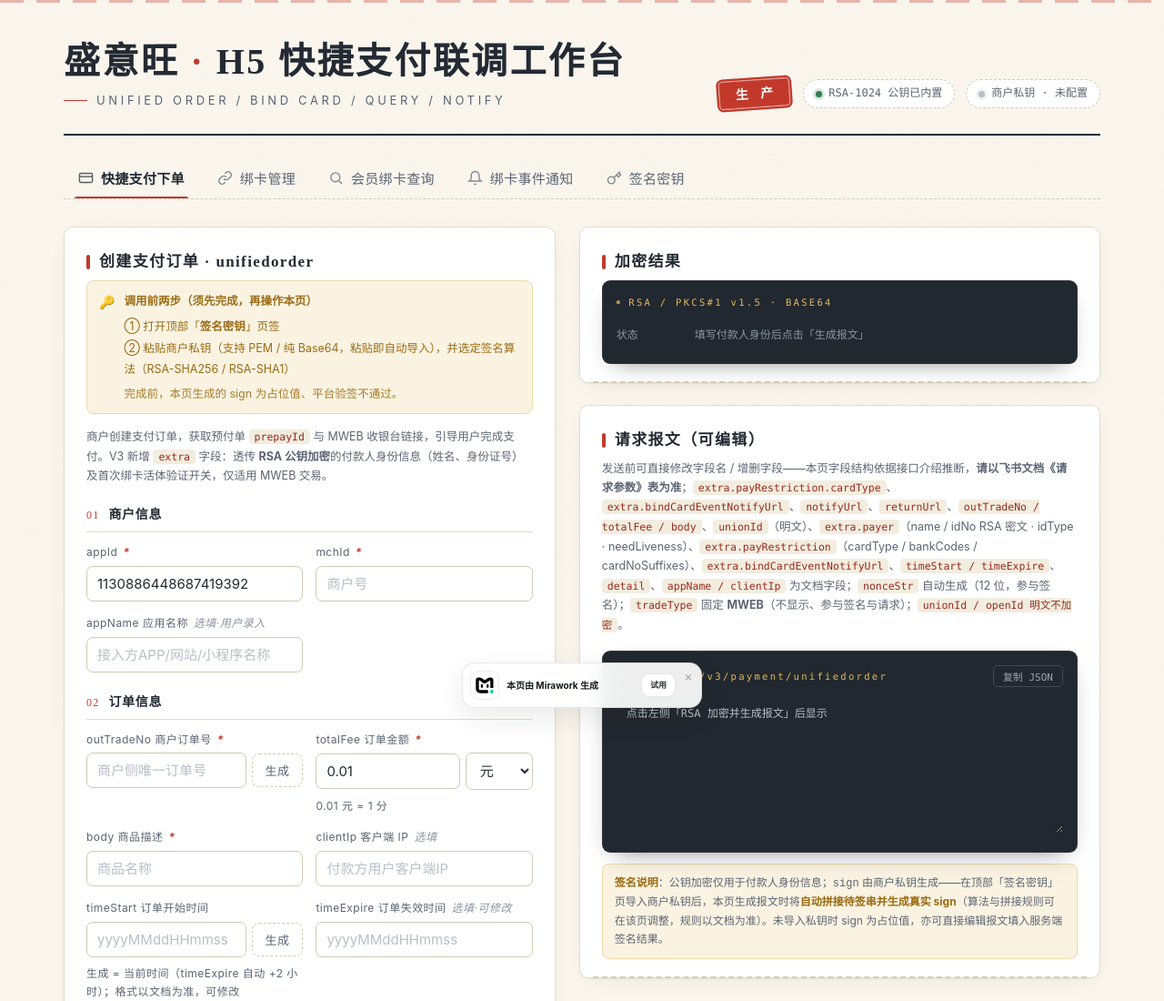
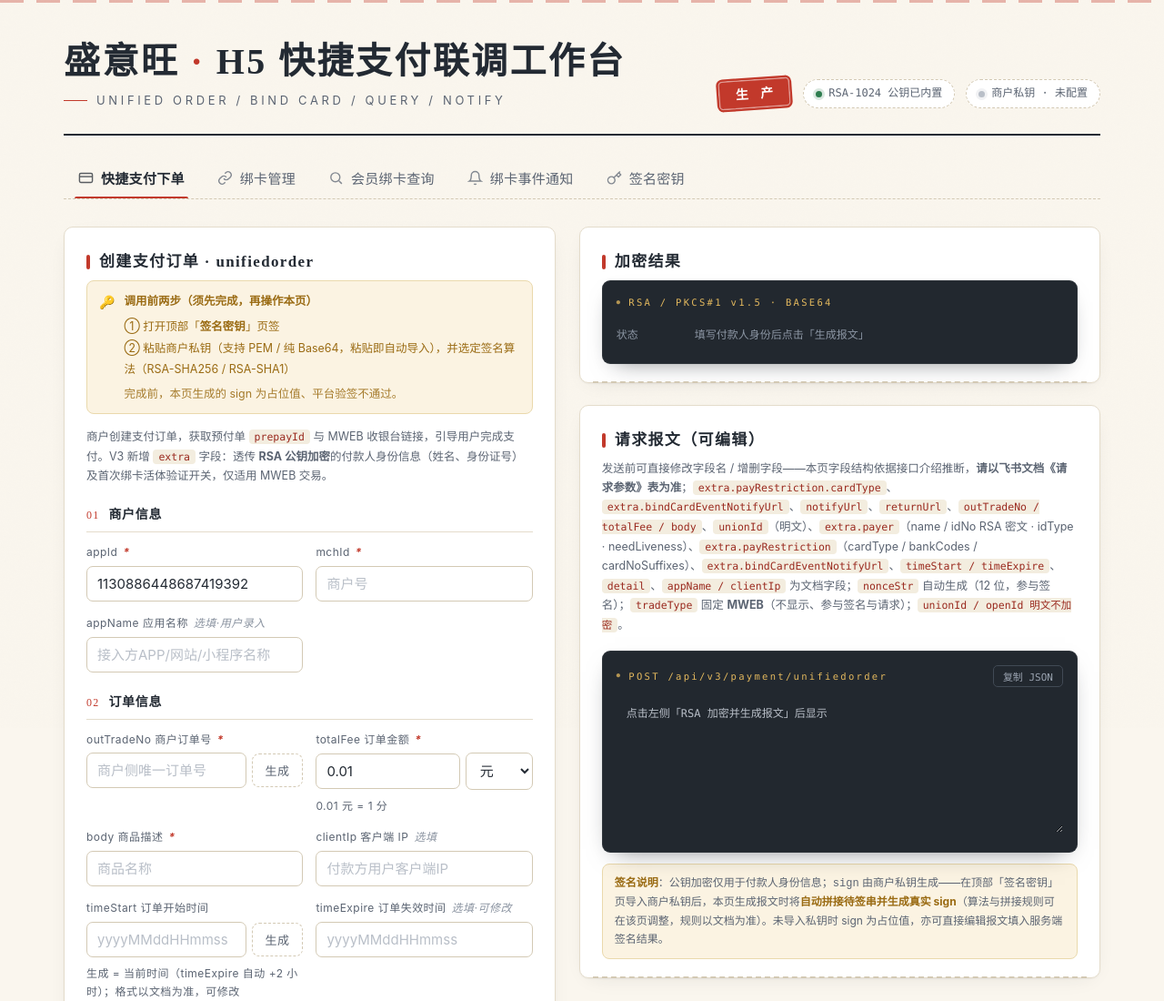
Before and after one commit to shengpay/shengpay-debug, a plain HTML site: page h5.html in a window 1280 px wide. Shown: the top 1100 px of the page at 91% size. Drawn offline with Linux system fonts and the light colour scheme.

Commit message:
Update h5.html

```diff
--- a/h5.html
+++ b/h5.html
@@ -1722,99 +1722,5 @@
 }
 
 </script>
-<div data-mirawork-brand data-mirawork-tid="01a0ccdc-e8ba-7e5f-89c4-5181c89c5975"><style data-mirawork-brand-style>
-[data-mirawork-brand]{
-  --mw-brand-bg:rgba(255,255,255,.92);
-  --mw-brand-border:rgba(20,24,23,.1);
-  --mw-brand-shadow:0 10px 30px rgba(20,30,27,.09);
-  --mw-brand-ink:#141817;
-  --mw-brand-cta-bg:#fff;
-  --mw-brand-cta-border:rgba(20,24,23,.1);
-  --mw-brand-cta-ink:#303735;
-  --mw-brand-cta-hover-ink:#087d68;
-  --mw-brand-cta-hover-border:rgba(16,198,162,.3);
-  --mw-brand-logo-border:rgba(20,24,23,.08);
-  --mw-brand-close:#a0a6a3;
-  --mw-brand-close-hover-ink:#303735;
-  --mw-brand-close-hover-bg:rgba(20,24,23,.06);
-  position:fixed!important;z-index:2147483000!important;
-  left:50%!important;right:auto!important;top:auto!important;bottom:22px!important;
-  width:min(264px,calc(100vw - 24px))!important;max-width:calc(100vw - 24px)!important;
-  margin:0!important;transform:translateX(-50%)!important;
-  box-sizing:border-box!important;pointer-events:auto!important;
-}
-[data-mirawork-brand][hidden]{display:none!important}
-@media (prefers-color-scheme:dark){
-  [data-mirawork-brand]{
-    --mw-brand-bg:rgba(28,32,30,.92);
-    --mw-brand-border:rgba(255,255,255,.12);
-    --mw-brand-shadow:0 10px 30px rgba(0,0,0,.35);
-    --mw-brand-ink:#f2f4f3;
-    --mw-brand-cta-bg:rgba(255,255,255,.08);
-    --mw-brand-cta-border:rgba(255,255,255,.16);
-    --mw-brand-cta-ink:#f2f4f3;
-    --mw-brand-cta-hover-ink:#7dffd8;
-    --mw-brand-cta-hover-border:rgba(16,198,162,.45);
-    --mw-brand-logo-border:rgba(255,255,255,.14);
-    --mw-brand-close:#8a918e;
-    --mw-brand-close-hover-ink:#f2f4f3;
-    --mw-brand-close-hover-bg:rgba(255,255,255,.1);
-  }
-}
-.mw-brand-card{
-  position:relative;width:100%;display:flex;align-items:center;
-  box-sizing:border-box;
-  border:1px solid var(--mw-brand-border);border-radius:14px;
-  background:var(--mw-brand-bg);box-shadow:var(--mw-brand-shadow);
-  backdrop-filter:blur(14px);-webkit-backdrop-filter:blur(14px);
-  color:var(--mw-brand-ink);
-  font:600 10px/1.2 -apple-system,BlinkMacSystemFont,"Segoe UI","PingFang SC","Microsoft YaHei",sans-serif;
-  transition:.22s;
-}
-.mw-brand-card__hit{
-  display:flex;align-items:center;gap:8px;flex:1;min-width:0;
-  padding:8px 28px 8px 8px;box-sizing:border-box;
-  color:inherit;text-decoration:none;cursor:pointer;
-}
-.mw-brand-card__logo{
-  flex:none;width:32px;height:32px;object-fit:cover;
-  border:1px solid var(--mw-brand-logo-border);border-radius:9px;background:#fff;
-}
-.mw-brand-card__copy{min-width:0;flex:1;line-height:1.2}
-.mw-brand-card__copy strong{display:block;font-size:10px;white-space:nowrap;font-weight:700}
-.mw-brand-card__try{
-  flex:none;padding:7px 9px;
-  border:1px solid var(--mw-brand-cta-border);border-radius:9px;
-  color:var(--mw-brand-cta-ink);background:var(--mw-brand-cta-bg);
-  font-size:9px;font-weight:700;
-}
-.mw-brand-card__hit:hover .mw-brand-card__try{
-  color:var(--mw-brand-cta-hover-ink);border-color:var(--mw-brand-cta-hover-border);
-}
-.mw-brand-card__close{
-  position:absolute;top:4px;right:4px;z-index:1;
-  width:20px;height:20px;display:grid;place-items:center;
-  padding:0;border:0;border-radius:50%;
-  color:var(--mw-brand-close);background:transparent;
-  cursor:pointer;font:14px/1 -apple-system,BlinkMacSystemFont,"Segoe UI",sans-serif;
-}
-.mw-brand-card__close:hover{
-  color:var(--mw-brand-close-hover-ink);background:var(--mw-brand-close-hover-bg);
-}
-</style><aside class="mw-brand-card" aria-label="Mirawork 产品提示"><a class="mw-brand-card__hit" href="https://home.mirawork.com/?utm_source=generated_html&utm_medium=brand_card&aid=c0abdc88a348cb1877e48624464ff5d0&sid=01a0ccc7-21f5-7ae7-93fd-e7698e308d7e&tid=01a0ccdc-e8ba-7e5f-89c4-5181c89c5975" target="_blank" rel="noopener"><svg class="mw-brand-card__logo" width="32" height="32" viewBox="0 0 1024 1024" fill="none" xmlns="http://www.w3.org/2000/svg" aria-hidden="true"><rect width="1024" height="1024" rx="229" fill="#fff"/><path d="M723.2 601.6V332.8h-11.9L565.5 426.4q-26.5 17-58 16.2-31.4-.8-57-19.1L323.9 332.8h-29.5v313.6q0 18.6 13.1 31.7 13.1 13.1 31.7 13.1h288q10.6 0 10.6 12.8v89.6q0 12.8-10.6 12.8h-288q-66.3 0-113.2-46.9-46.8-46.8-46.8-113.1V313.6q0-39.8 28.1-67.9 28.1-28.1 67.9-28.1h34.3q50.1 0 92.9 29.9l107.9 77.3 127.4-81.8q38.7-24.9 84.5-24.9h18q39.8 0 67.9 28.1 28.1 28.1 28.1 67.9v288q0 12.8-12.8 12.8h-89.6q-10.6 0-10.6-12.8z" fill="#010000"/><rect x="723.2" y="691.2" width="115.2" height="115.2" rx="12.8" fill="#0BC8A1"/><rect x="367.3" y="474.1" width="74.1" height="128.1" rx="12.8" fill="#010000"/><rect x="584" y="474.1" width="74.1" height="128.1" rx="12.8" fill="#010000"/></svg><span class="mw-brand-card__copy"><strong>本页由 Mirawork 生成</strong></span><span class="mw-brand-card__try">试用</span></a><button type="button" class="mw-brand-card__close" data-mirawork-brand-close aria-label="关闭提示">×</button></aside><script data-mirawork-brand-script>
-(function(){
-  var root=document.querySelector("[data-mirawork-brand]");
-  if(!root)return;
-  try{if(sessionStorage.getItem("mirawork-brand-card-hidden")==="1"){root.setAttribute("hidden","");root.setAttribute("aria-hidden","true");}}catch(e){}
-  var closeBtn=root.querySelector("[data-mirawork-brand-close]");
-  if(!closeBtn)return;
-  closeBtn.addEventListener("click",function(ev){
-    ev.preventDefault();
-    ev.stopPropagation();
-    root.setAttribute("hidden","");
-    root.setAttribute("aria-hidden","true");
-    try{sessionStorage.setItem("mirawork-brand-card-hidden","1");}catch(e){}
-  });
-})();
-</script></div></body>
+</body>
 </html>
```
